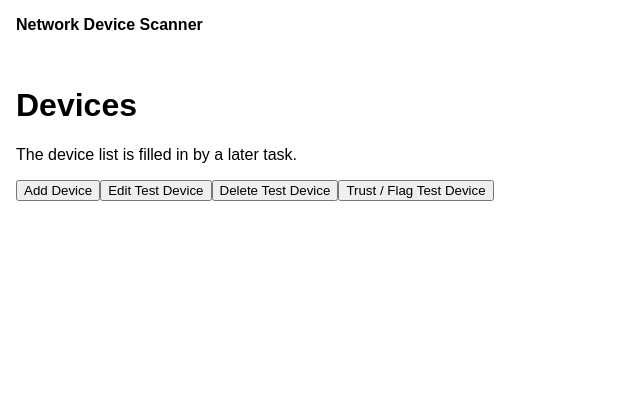
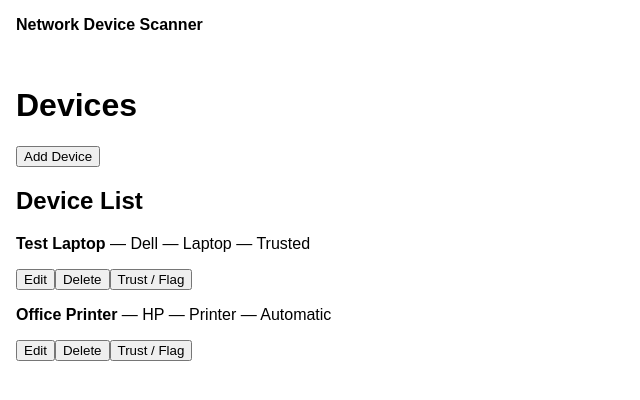
Before and after one commit to Bearkat-Professionals/Software-Engineering-Project, a React (Vite) app in the folder frontend/app/: page /devices in a window 1280 px wide. Shown: the top 400 px of the page, without its empty margins (0-640 px from the left). Built offline with nearby package versions, Linux system fonts and the light colour scheme.

Commit message:
Add interactive device list and simulated CRUD operations

```diff
--- a/frontend/app/src/views/devices/DevicesScreen.jsx
+++ b/frontend/app/src/views/devices/DevicesScreen.jsx
@@ -7,7 +7,9 @@ import DeviceTrustSelector from "../../components/devices/DeviceTrustSelector";
 
 export default function DevicesScreen() {
   const [view, setView] = useState("list");
-  const sampleDevice = {
+
+const [devices, setDevices] = useState([
+  {
     device_id: 1,
     name: "Test Laptop",
     model: "Latitude",
@@ -15,7 +17,22 @@ export default function DevicesScreen() {
     vendor: "Dell",
     mac: "AA:BB:CC:DD:EE:FF",
     loaded_at: "2026-11-11T00:00:00",
-};
+    trusted: true,
+  },
+  {
+    device_id: 2,
+    name: "Office Printer",
+    model: "LaserJet",
+    type: "Printer",
+    vendor: "HP",
+    mac: "11:22:33:44:55:66",
+    loaded_at: "2026-11-11T00:00:00",
+    flagged: false,
+  },
+]);
+
+const [selectedDevice, setSelectedDevice] = useState(null);
+
 
 
 
@@ -23,28 +40,65 @@ export default function DevicesScreen() {
     setView("list");
   }
 
+
 async function handleTestAdd(device) {
-    console.log("Test device:", device);
-    alert(
-      `Test device "${device.name || device.mac}" added successfully (simulation only).`
-    );
+  setDevices((currentDevices) => [
+    ...currentDevices,
+    {
+      ...device,
+      device_id: Date.now(),
+      loaded_at: new Date().toISOString(),
+    },
+  ]);
+
+  alert("Device added successfully (simulation only).");
   closeForm();
 }
 
+
+
 async function handleTestEdit(deviceId, changes) {
-  console.log("Test edit:", deviceId, changes);
+  setDevices((currentDevices) =>
+    currentDevices.map((device) =>
+      device.device_id === deviceId
+        ? { ...device, ...changes }
+        : device
+    )
+  );
+
   alert("Device updated successfully (simulation only).");
   closeForm();
 }
 
+
 async function handleTestDelete(deviceId, loadedAt) {
-  console.log("Test delete:", deviceId, loadedAt);
+  setDevices((currentDevices) =>
+    currentDevices.filter(
+      (device) => device.device_id !== deviceId
+    )
+  );
+
   alert("Device deleted successfully (simulation only).");
   closeForm();
 }
 
+
+
 async function handleTestTrust(deviceId, changes) {
-  console.log("Test trust/flag:", deviceId, changes);
+  setDevices((currentDevices) =>
+    currentDevices.map((device) => {
+      if (device.device_id !== deviceId) {
+        return device;
+      }
+
+      return {
+        ...device,
+        trusted: changes.status === "trusted",
+        flagged: changes.status === "flagged",
+      };
+    })
+  );
+
   alert("Device trust/flag status updated (simulation only).");
   closeForm();
 }
@@ -53,22 +107,63 @@ async function handleTestTrust(deviceId, changes) {
     <main>
       <h1>Devices</h1>
 
+
 {view === "list" && (
   <>
-          <p>The device list is filled in by a later task.</p>
-
     <button type="button" onClick={() => setView("add")}>
       Add Device
     </button>
-          <button type="button" onClick={() => setView("edit")}>
-  Edit Test Device
+
+    <h2>Device List</h2>
+
+    {devices.map((device) => (
+      <div key={device.device_id}>
+        <p>
+          <strong>{device.name || device.mac}</strong>
+          {" — "}
+          {device.vendor}
+          {" — "}
+          {device.type}
+          {" — "}
+          {device.trusted
+           ? "Trusted"
+           : device.flagged
+             ? "Flagged"
+            : "Automatic"}
+
+        </p>
+
+        <button
+          type="button"
+          onClick={() => {
+            setSelectedDevice(device);
+            setView("edit");
+          }}
+        >
+          Edit
         </button>
-        <button type="button" onClick={() => setView("delete")}>
-  Delete Test Device
+
+        <button
+          type="button"
+          onClick={() => {
+            setSelectedDevice(device);
+            setView("delete");
+          }}
+        >
+          Delete
         </button>
-<button type="button" onClick={() => setView("trust")}>
-  Trust / Flag Test Device
+
+        <button
+          type="button"
+          onClick={() => {
+            setSelectedDevice(device);
+            setView("trust");
+          }}
+        >
+          Trust / Flag
         </button>
+      </div>
+    ))}
   </>
 )}
 
@@ -80,28 +175,28 @@ async function handleTestTrust(deviceId, changes) {
 />
 
       )}
-      {view === "edit" && (
+      {view === "edit" && selectedDevice && (
 
 <EditDeviceForm
-  device={sampleDevice}
+  device={selectedDevice}
   onSave={handleTestEdit}
   onCancel={closeForm}
  />
 )}
-{view === "delete" && (
+{view === "delete" && selectedDevice && (
 
 <DeleteDeviceConfirm
-  device={sampleDevice}
+  device={selectedDevice}
   onDelete={handleTestDelete}
   onCancel={closeForm}
 />
 
 )}
-{view === "trust" && (
+{view === "trust" && selectedDevice && (
   <>
 
 <DeviceTrustSelector
-  device={sampleDevice}
+  device={selectedDevice}
   onSave={handleTestTrust}
 />
     <button type="button" onClick={closeForm}>
```
Lines whose indentation alone changed are shown as unchanged.
